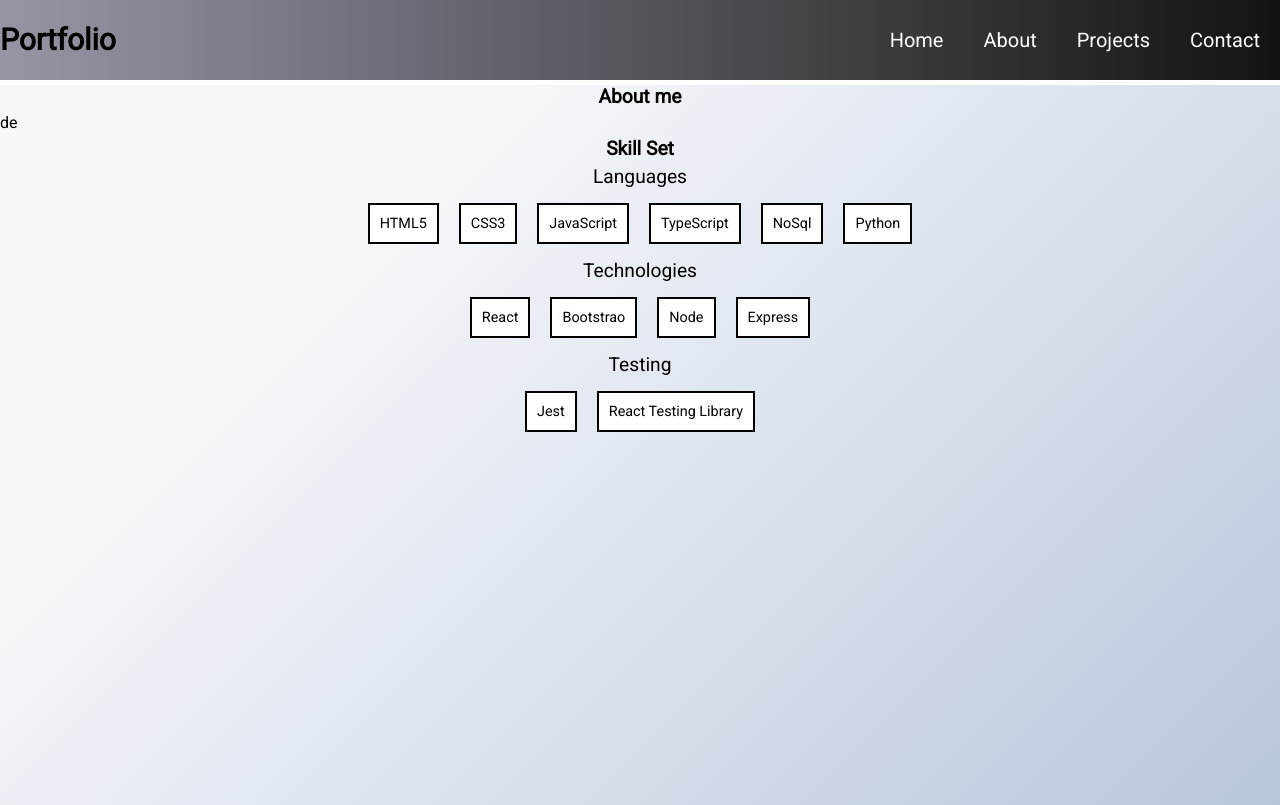
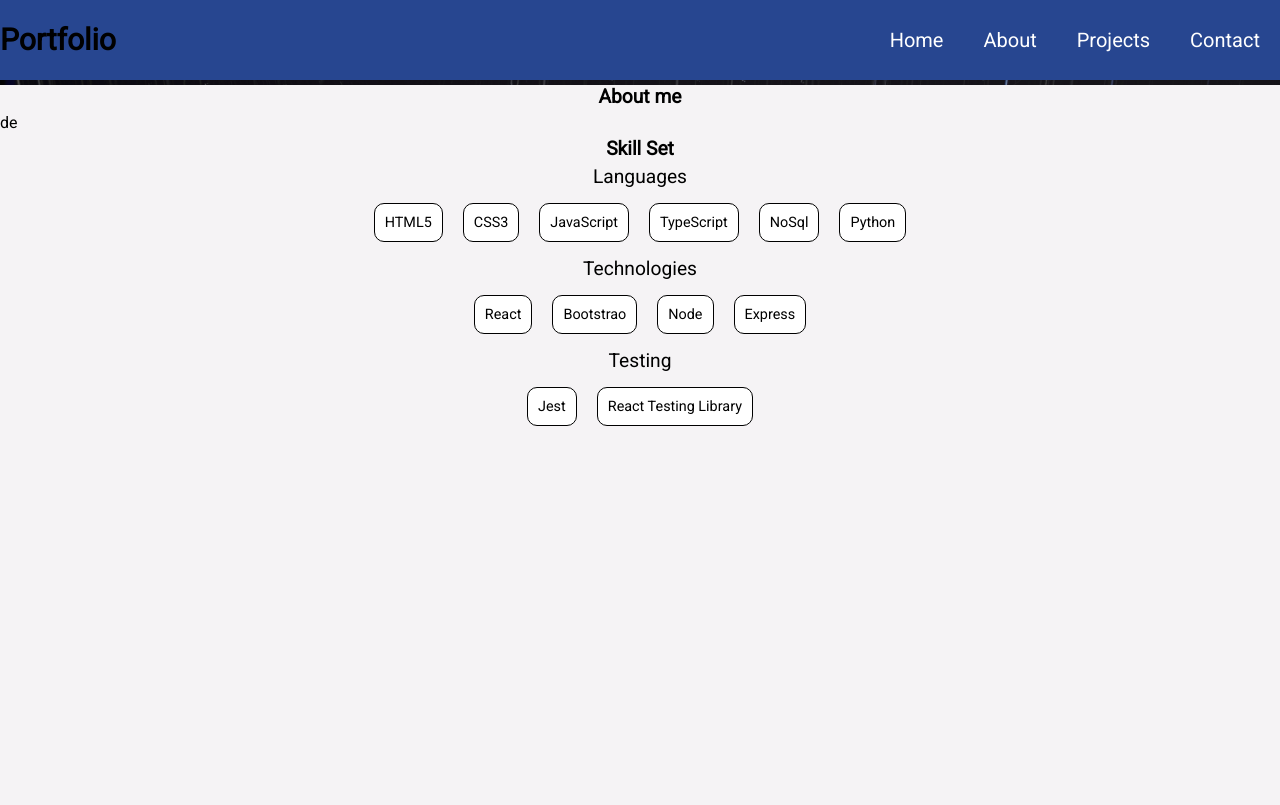
Before and after one commit to a-sha0234/Portfolio-website, a React (Create React App) app: page /about in a window 1280 px wide. Built offline with nearby package versions, Linux system fonts and the light colour scheme.

Commit message:
add styling

```diff
--- a/src/scss/_base.scss
+++ b/src/scss/_base.scss
@@ -20,3 +20,10 @@ button {
   border: none;
   background: none;
 }
+
+body {
+  background-color: #302b27;
+  background-image: url("../screenshots/space.jpg");
+  background-size: cover;
+  background-repeat: no-repeat;
+}
--- a/src/scss/_components.scss
+++ b/src/scss/_components.scss
@@ -6,11 +6,13 @@
   display: flex;
   justify-content: space-between;
   align-items: center;
-  background-image: linear-gradient(
-    to right,
-    rgba(42, 32, 66, 0.479),
-    rgb(21, 18, 18)
-  );
+  // background-image: linear-gradient(
+  //   to right,
+  //   rgba(42, 32, 66, 0.479),
+  //   rgb(21, 18, 18)
+  // );
+  // background-color: #2e6171;
+  background-color: #274690;
 
   &__logo {
     font-size: 30px;
@@ -83,18 +85,17 @@ button {
 .card {
   display: flex;
   flex-direction: column;
+  justify-content: center;
   align-items: center;
 
   &__languages {
     display: flex;
     justify-content: center;
     align-items: center;
+    flex-wrap: wrap;
   }
 
   &__languages img {
     margin: 10px;
   }
-
-  &__buttons {
-  }
 }
--- a/src/scss/_pages.scss
+++ b/src/scss/_pages.scss
@@ -10,13 +10,13 @@
 
 //home.tsx
 .home {
-  animation: fadeIn 0.2s;
+  animation: fadeIn 3s;
 
   height: 90vh;
   background-attachment: fixed;
   background-size: cover;
   background-repeat: no-repeat;
-  background-image: url("../screenshots/space.jpg");
+  background-color: #1b264f;
   display: flex;
   flex-direction: column;
 
@@ -91,6 +91,7 @@
   display: flex;
   flex-direction: column;
   align-items: center;
+  justify-content: center;
   margin: auto;
 }
 
@@ -110,7 +111,9 @@
 
 // About page
 .about {
-  background-image: linear-gradient(315deg, #b8c6db 0%, #f5f7fa 74%);
+  // background-image: linear-gradient(315deg, #b8c6db 0%, #f5f7fa 74%);
+
+  background-color: #f5f3f5;
   height: 90vh;
 
   &__text {
@@ -131,11 +134,13 @@
 
   &__skills > li {
     padding: 10px;
-    border: 2px solid black;
+    border: 2px solid white;
     margin: 10px;
     font-size: 0.9rem;
     background-color: white;
     animation: fadeIn 3s;
+    border-radius: 10px;
+    border: 1px solid black;
   }
 }
 
@@ -155,8 +160,43 @@
 
 // Projects page
 .projects {
-  background-image: linear-gradient(315deg, #b8c6db 0%, #f5f7fa 74%);
+  // background-image: linear-gradient(315deg, #b8c6db 0%, #f5f7fa 74%);
+  background-color: #f5f3f5;
+  color: black;
+  animation: fadeIn 3s;
+
+  max-width: 80%;
+  margin: auto;
   &__title {
     text-align: center;
   }
 }
+
+.card {
+  &__button {
+    display: flex;
+    justify-content: center;
+    align-items: center;
+  }
+
+  &__button a {
+    padding: 10px;
+    background-color: #302b27;
+    border-radius: 20px;
+    margin: 10px;
+    color: white;
+    cursor: pointer;
+  }
+
+  &__button button {
+    color: white;
+    cursor: pointer;
+  }
+}
+
+#cardDescription {
+  background-color: #fff;
+  padding: 15px;
+  margin: auto;
+  max-width: 60%;
+}
```
